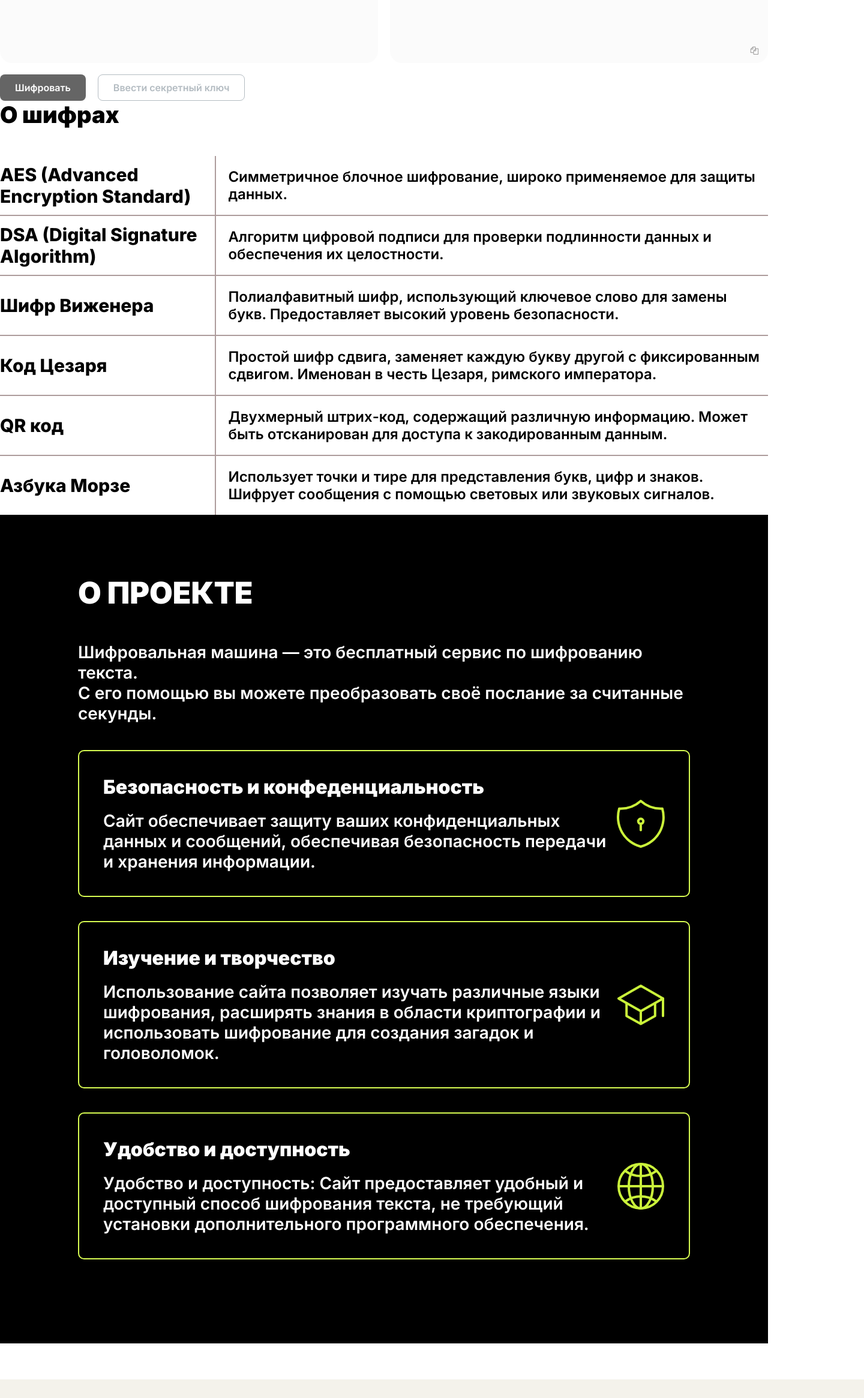
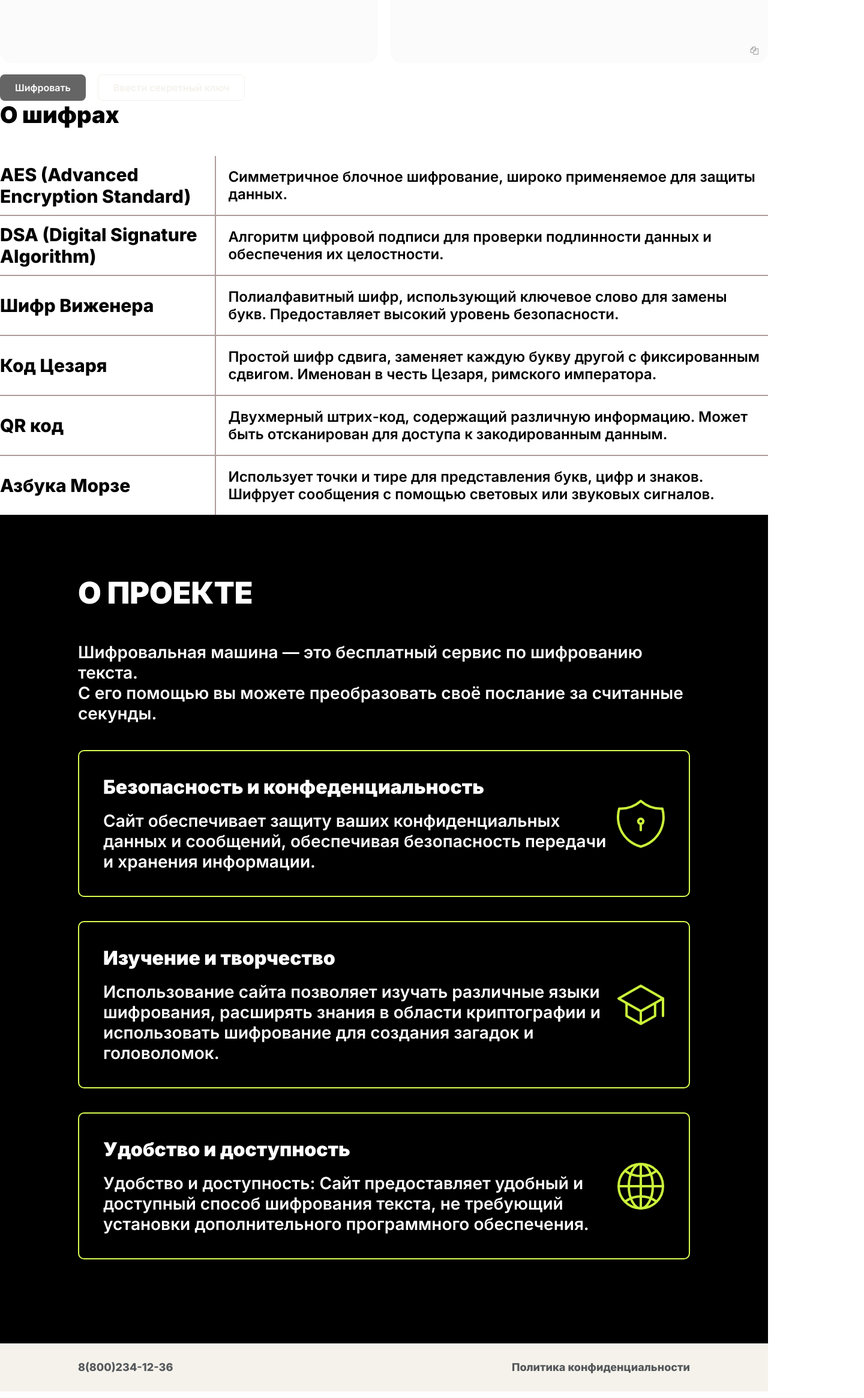
Before and after one commit to encryption-machine/Front, a React (Create React App) app: page / in a window 1280 px wide. Shown: the part 380-2710 px from the top of the page at 60% size, 1440 px wide, since content can reach past the window. Built offline with nearby package versions, Linux system fonts and the light colour scheme.

Commit message:
fix/new style

```diff
--- a/src/components/Footer/Footer.module.scss
+++ b/src/components/Footer/Footer.module.scss
@@ -2,21 +2,21 @@
 @import '../../styles/mixins';
 
 .footer {
-  width: 1440px;
+  max-width: 1440px;
   height: 80px;
-  margin: 0;
+  margin: 0 auto;
   padding: 30px 0;
   position: sticky;
   // заменить на миксин, когда будут общие стили
-  background-color: #f4f2eb;
+  background-color: $grey_light;
 }
 
 .footer_container {
   width: calc(100% - 130px * 2);
   margin: 0 auto;
-  display: flex;
-  justify-content: space-between;
-  align-items: center;
+  // display: flex;
+  // justify-content: space-between;
+  // align-items: center;
 
   ul {
     list-style: none;
@@ -26,24 +26,22 @@
     align-items: center;
     font-weight: 600;
     justify-content: space-between;
-    width: 100%;
+    // width: 100%;
   }
 
-  li {
-    margin-right: 12px;
-  }
+  // li {
+  //   margin-right: 12px;
+  // }
 
   a {
     text-decoration: none;
-    color: $black;
+    @include font-source-sans(18px, $grey_dark, 700, 20px);
   }
 
-  a:visited {
+  a:hover {
     // заменить на миксин, когда будут общие стили
     color: #caf23a;
   }
 
-  p {
-    @include font-source-sans(16px, $black, 400, 19px);
-  }
+
 }
--- a/src/layouts/main-layout/index.jsx
+++ b/src/layouts/main-layout/index.jsx
@@ -7,7 +7,7 @@ export default function MainLayout() {
   return (
     <div className={styles.main_layout}>
       <Header />
-      <section className={styles.content}>
+      <section>
         <Outlet />
       </section>
       <Footer />
--- a/src/layouts/main-layout/main-layout.module.scss
+++ b/src/layouts/main-layout/main-layout.module.scss
@@ -4,7 +4,3 @@
   min-height: 100vh;
   height: 100%;
 }
-
-.content {
-  padding-bottom: 60px;
-}
--- a/src/styles/colors.scss
+++ b/src/styles/colors.scss
@@ -7,5 +7,5 @@ $black: #000000;
 $white: #ffffff;
 $grey: #afafaf;
 $grey_secondary: #969595;
-$grey_light: #b4bcc2;
-$grey_dark: #676767;
+$grey_light: #F4F2EB;
+$grey_dark: #55585B;
```
